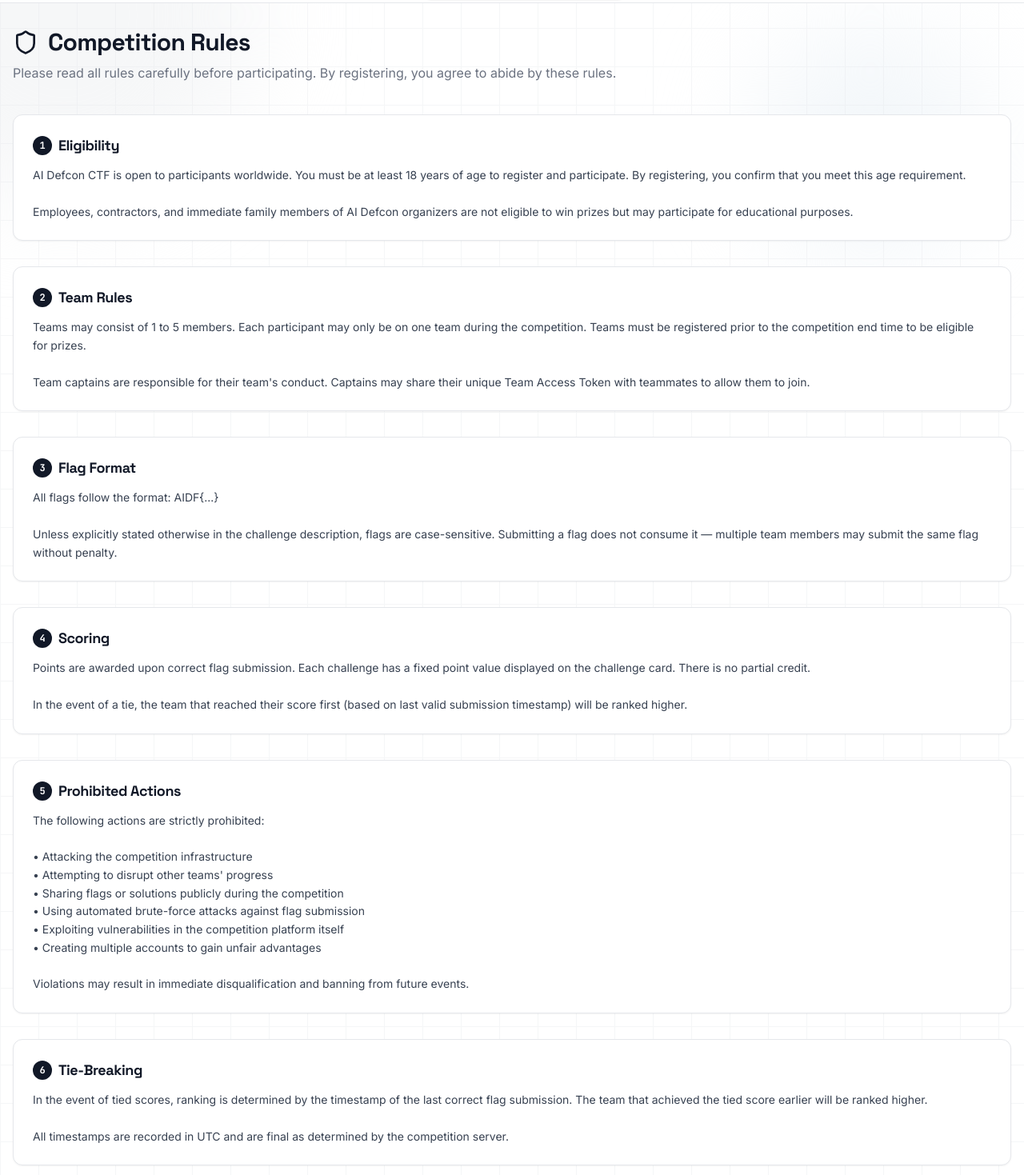
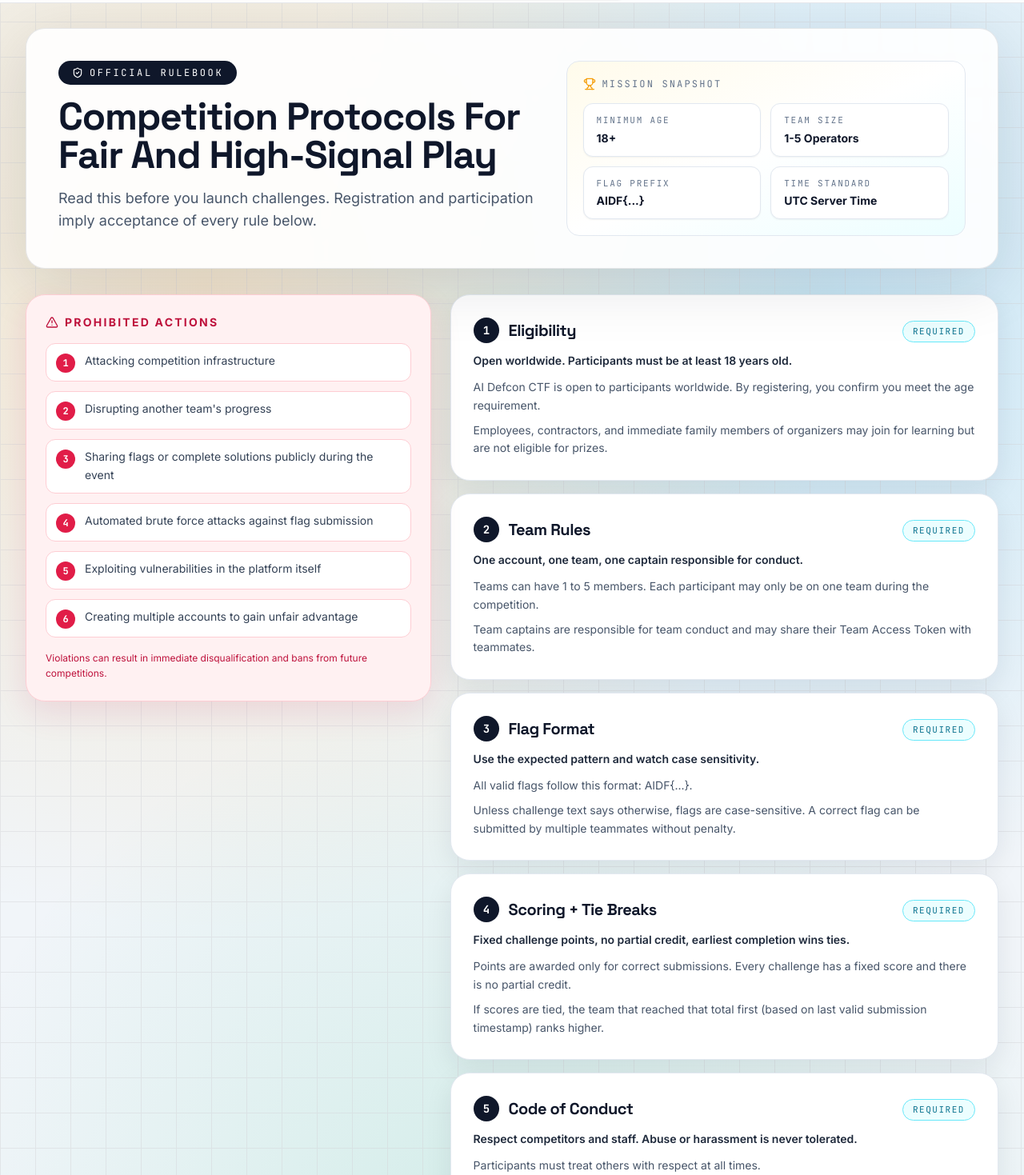
Before and after one commit to Deviant96/aidefcon, a React (Vite) app: page /rules in a window 1280 px wide. Shown: the part 61-1530 px from the top of the page at 80% size. Built offline with nearby package versions, Linux system fonts and the light colour scheme.

Commit message:
Redesign rules page

```diff
--- a/src/pages/RulesPage.jsx
+++ b/src/pages/RulesPage.jsx
@@ -1,104 +1,178 @@
-import { Shield } from 'lucide-react'
+import { AlertTriangle, ShieldCheck, Swords, Trophy } from 'lucide-react'
 
-const sections = [
+const quickFacts = [
+  { label: 'Minimum Age', value: '18+' },
+  { label: 'Team Size', value: '1-5 Operators' },
+  { label: 'Flag Prefix', value: 'AIDF{...}' },
+  { label: 'Time Standard', value: 'UTC Server Time' },
+]
+
+const ruleSections = [
   {
     title: 'Eligibility',
-    content: `AI Defcon CTF is open to participants worldwide. You must be at least 18 years of age to register and participate. By registering, you confirm that you meet this age requirement.
-
-Employees, contractors, and immediate family members of AI Defcon organizers are not eligible to win prizes but may participate for educational purposes.`,
+    summary: 'Open worldwide. Participants must be at least 18 years old.',
+    details: [
+      'AI Defcon CTF is open to participants worldwide. By registering, you confirm you meet the age requirement.',
+      'Employees, contractors, and immediate family members of organizers may join for learning but are not eligible for prizes.',
+    ],
   },
   {
     title: 'Team Rules',
-    content: `Teams may consist of 1 to 5 members. Each participant may only be on one team during the competition. Teams must be registered prior to the competition end time to be eligible for prizes.
-
-Team captains are responsible for their team's conduct. Captains may share their unique Team Access Token with teammates to allow them to join.`,
+    summary: 'One account, one team, one captain responsible for conduct.',
+    details: [
+      'Teams can have 1 to 5 members. Each participant may only be on one team during the competition.',
+      'Team captains are responsible for team conduct and may share their Team Access Token with teammates.',
+    ],
   },
   {
     title: 'Flag Format',
-    content: `All flags follow the format: AIDF{...}
-
-Unless explicitly stated otherwise in the challenge description, flags are case-sensitive. Submitting a flag does not consume it — multiple team members may submit the same flag without penalty.`,
+    summary: 'Use the expected pattern and watch case sensitivity.',
+    details: [
+      'All valid flags follow this format: AIDF{...}.',
+      'Unless challenge text says otherwise, flags are case-sensitive. A correct flag can be submitted by multiple teammates without penalty.',
+    ],
   },
   {
-    title: 'Scoring',
-    content: `Points are awarded upon correct flag submission. Each challenge has a fixed point value displayed on the challenge card. There is no partial credit.
-
-In the event of a tie, the team that reached their score first (based on last valid submission timestamp) will be ranked higher.`,
-  },
-  {
-    title: 'Prohibited Actions',
-    content: `The following actions are strictly prohibited:
-
-• Attacking the competition infrastructure
-• Attempting to disrupt other teams' progress
-• Sharing flags or solutions publicly during the competition
-• Using automated brute-force attacks against flag submission
-• Exploiting vulnerabilities in the competition platform itself
-• Creating multiple accounts to gain unfair advantages
-
-Violations may result in immediate disqualification and banning from future events.`,
-  },
-  {
-    title: 'Tie-Breaking',
-    content: `In the event of tied scores, ranking is determined by the timestamp of the last correct flag submission. The team that achieved the tied score earlier will be ranked higher.
-
-All timestamps are recorded in UTC and are final as determined by the competition server.`,
+    title: 'Scoring + Tie Breaks',
+    summary: 'Fixed challenge points, no partial credit, earliest completion wins ties.',
+    details: [
+      'Points are awarded only for correct submissions. Every challenge has a fixed score and there is no partial credit.',
+      'If scores are tied, the team that reached that total first (based on last valid submission timestamp) ranks higher.',
+    ],
   },
   {
     title: 'Code of Conduct',
-    content: `All participants must treat fellow competitors and organizers with respect. Harassment, discrimination, or abusive behavior of any kind will not be tolerated.
-
-By participating, you agree to maintain the spirit of fair competition and uphold the integrity of the CTF community.`,
+    summary: 'Respect competitors and staff. Abuse or harassment is never tolerated.',
+    details: [
+      'Participants must treat others with respect at all times.',
+      'Harassment, discrimination, and abusive behavior can result in disqualification and removal from future events.',
+    ],
   },
   {
     title: 'Prize Policy',
-    content: `Prize-winning teams must provide valid identification to claim prizes. Prizes are non-transferable. Prize distribution may be subject to applicable taxes in the winner's jurisdiction.
+    summary: 'Winning teams must verify identity. Organizer decisions are final.',
+    details: [
+      'Prize winners must provide valid identification. Prizes are non-transferable and may be subject to local taxes.',
+      'AI Defcon may delay or withhold prizes during rule violation investigations. Final decisions rest with organizers.',
+    ],
+  },
+]
 
-AI Defcon reserves the right to withhold prizes in cases of suspected rule violations pending investigation. Prize decisions made by organizers are final.`,
-  },
+const prohibited = [
+  'Attacking competition infrastructure',
+  "Disrupting another team's progress",
+  'Sharing flags or complete solutions publicly during the event',
+  'Automated brute force attacks against flag submission',
+  'Exploiting vulnerabilities in the platform itself',
+  'Creating multiple accounts to gain unfair advantage',
 ]
 
 export default function RulesPage() {
   return (
-    <main className="min-h-screen bg-white relative overflow-hidden pt-24 pb-16 px-4">
-      <div className="pointer-events-none absolute inset-0">
-        <div className="absolute -top-40 -left-40 w-[30rem] h-[30rem] rounded-full bg-gray-100/70 blur-3xl" />
-        <div className="absolute top-24 right-12 w-72 h-72 rounded-full bg-slate-100/80 blur-3xl" />
-        <div className="absolute inset-0 opacity-[0.35] [background-image:linear-gradient(to_right,#e5e7eb_1px,transparent_1px),linear-gradient(to_bottom,#e5e7eb_1px,transparent_1px)] [background-size:48px_48px]" />
+    <main className="relative min-h-screen overflow-hidden bg-slate-100 pt-24 pb-16">
+      <div className="pointer-events-none absolute inset-0" aria-hidden="true">
+        <div className="absolute inset-0 bg-[radial-gradient(circle_at_20%_20%,rgba(245,158,11,0.18),transparent_42%),radial-gradient(circle_at_80%_22%,rgba(14,165,233,0.18),transparent_38%),radial-gradient(circle_at_50%_80%,rgba(16,185,129,0.14),transparent_42%)]" />
+        <div className="absolute inset-0 opacity-45 [background-image:linear-gradient(to_right,#d4d4d8_1px,transparent_1px),linear-gradient(to_bottom,#d4d4d8_1px,transparent_1px)] [background-size:44px_44px]" />
       </div>
-      <div className="relative z-10">
-        {/* Header */}
-        <div className="flex items-center gap-3 mb-2">
-          <Shield className="w-8 h-8 text-gray-900" />
-          <h1 className="text-3xl font-bold text-gray-900">Competition Rules</h1>
-        </div>
-        <p className="text-gray-500 mb-10">
-          Please read all rules carefully before participating. By registering, you agree to abide by these rules.
-        </p>
 
-        {/* Rules sections */}
-        <div className="space-y-8">
-          {sections.map(({ title, content }, i) => (
-            <section key={i} className="card p-6">
-              <h2 className="text-lg font-bold text-gray-900 mb-3 flex items-center gap-2">
-                <span className="w-6 h-6 rounded-full bg-gray-900 text-white text-xs flex items-center justify-center font-mono">
-                  {i + 1}
-                </span>
-                {title}
-              </h2>
-              <p className="text-sm text-gray-700 leading-relaxed whitespace-pre-line">
-                {content}
+      <div className="relative z-10 mx-auto w-full max-w-7xl px-4 sm:px-6 lg:px-8">
+        <section className="mb-8 overflow-hidden rounded-3xl border border-slate-900/10 bg-white/90 shadow-[0_20px_80px_rgba(15,23,42,0.12)] backdrop-blur-sm">
+          <div className="grid gap-6 p-6 sm:p-8 lg:grid-cols-[1.1fr_0.9fr] lg:p-10">
+            <div>
+              <p className="mb-4 inline-flex items-center gap-2 rounded-full border border-slate-900/10 bg-slate-900 px-4 py-1.5 text-xs font-mono uppercase tracking-[0.22em] text-white">
+                <ShieldCheck className="h-3.5 w-3.5" />
+                Official Rulebook
               </p>
-            </section>
-          ))}
-        </div>
+              <h1 className="max-w-2xl text-4xl font-black leading-tight text-slate-900 sm:text-5xl">
+                Competition Protocols For Fair And High-Signal Play
+              </h1>
+              <p className="mt-4 max-w-2xl text-base leading-relaxed text-slate-600 sm:text-lg">
+                Read this before you launch challenges. Registration and participation imply acceptance of every rule below.
+              </p>
+            </div>
 
-        <div className="mt-10 p-5 bg-gray-50 rounded-xl text-sm text-gray-500 text-center">
-          Last updated: May 2025 · Questions? Contact{' '}
-          <a href="mailto:rules@aidefcon.io" className="text-gray-800 underline">
-            rules@aidefcon.io
-          </a>
-        </div>
+            <div className="rounded-2xl border border-slate-200 bg-gradient-to-br from-amber-50 via-white to-cyan-50 p-5">
+              <p className="mb-4 flex items-center gap-2 text-xs font-mono uppercase tracking-[0.18em] text-slate-500">
+                <Trophy className="h-4 w-4 text-amber-500" />
+                Mission Snapshot
+              </p>
+              <ul className="grid grid-cols-1 gap-3 sm:grid-cols-2">
+                {quickFacts.map((item) => (
+                  <li key={item.label} className="rounded-xl border border-slate-200 bg-white px-4 py-3 shadow-sm">
+                    <p className="text-[11px] font-mono uppercase tracking-[0.16em] text-slate-500">{item.label}</p>
+                    <p className="mt-1 text-sm font-bold text-slate-900">{item.value}</p>
+                  </li>
+                ))}
+              </ul>
+            </div>
+          </div>
+        </section>
+
+        <section className="grid gap-6 lg:grid-cols-[0.85fr_1.15fr]">
+          <aside className="rounded-3xl border border-rose-200 bg-rose-50 p-6 shadow-[0_14px_40px_rgba(190,24,93,0.12)] lg:sticky lg:top-28 lg:h-fit">
+            <p className="mb-4 flex items-center gap-2 text-sm font-bold uppercase tracking-[0.16em] text-rose-700">
+              <AlertTriangle className="h-4 w-4" />
+              Prohibited Actions
+            </p>
+            <ul className="space-y-3">
+              {prohibited.map((item, idx) => (
+                <li key={item} className="flex items-start gap-3 rounded-xl border border-rose-200 bg-white px-3 py-2.5">
+                  <span className="mt-0.5 flex h-6 w-6 shrink-0 items-center justify-center rounded-full bg-rose-600 text-xs font-mono font-bold text-white">
+                    {idx + 1}
+                  </span>
+                  <span className="text-sm leading-relaxed text-slate-700">{item}</span>
+                </li>
+              ))}
+            </ul>
+            <p className="mt-4 text-xs leading-relaxed text-rose-700">
+              Violations can result in immediate disqualification and bans from future competitions.
+            </p>
+          </aside>
+
+          <div className="space-y-4">
+            {ruleSections.map((section, idx) => (
+              <article
+                key={section.title}
+                className="animate-slide-up rounded-3xl border border-slate-200 bg-white p-6 shadow-[0_12px_34px_rgba(15,23,42,0.08)] sm:p-7"
+                style={{ animationDelay: `${idx * 70}ms` }}
+              >
+                <div className="mb-3 flex items-start justify-between gap-3">
+                  <h2 className="flex items-center gap-3 text-xl font-black text-slate-900">
+                    <span className="inline-flex h-8 w-8 items-center justify-center rounded-full bg-slate-900 text-sm font-mono text-white">
+                      {idx + 1}
+                    </span>
+                    {section.title}
+                  </h2>
+                  <span className="mt-1 rounded-full border border-cyan-300 bg-cyan-50 px-3 py-1 text-[11px] font-mono uppercase tracking-[0.14em] text-cyan-700">
+                    Required
+                  </span>
+                </div>
+
+                <p className="mb-3 text-sm font-semibold text-slate-800">{section.summary}</p>
+                <div className="space-y-2">
+                  {section.details.map((paragraph) => (
+                    <p key={paragraph} className="text-sm leading-relaxed text-slate-600">
+                      {paragraph}
+                    </p>
+                  ))}
+                </div>
+              </article>
+            ))}
+          </div>
+        </section>
+
+        <section className="mt-8 rounded-2xl border border-slate-900/10 bg-slate-900 p-5 text-center text-sm text-slate-200 sm:p-6">
+          <p className="inline-flex items-center gap-2 font-mono uppercase tracking-[0.14em] text-cyan-300">
+            <Swords className="h-4 w-4" />
+            Rule Enforcement Is Active
+          </p>
+          <p className="mt-2 text-slate-300">
+            Last updated: May 2025. Questions:
+            <a href="mailto:rules@aidefcon.io" className="font-semibold text-amber-300 underline decoration-amber-500/60 underline-offset-2">
+              rules@aidefcon.io
+            </a>
+          </p>
+        </section>
       </div>
     </main>
   )
```
